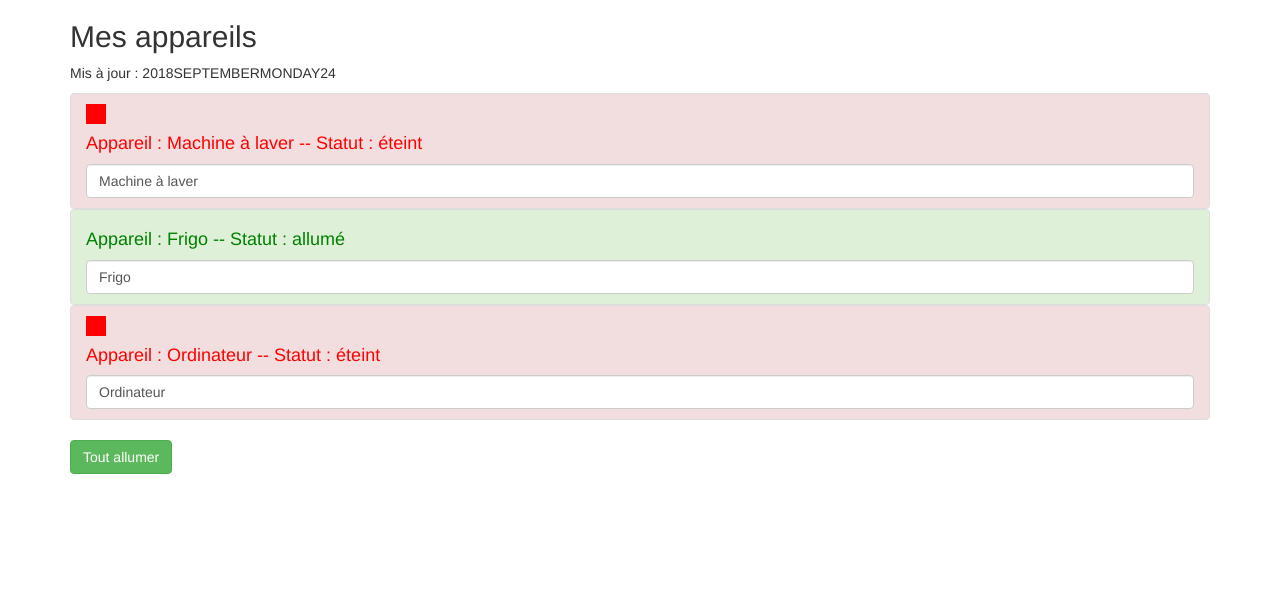
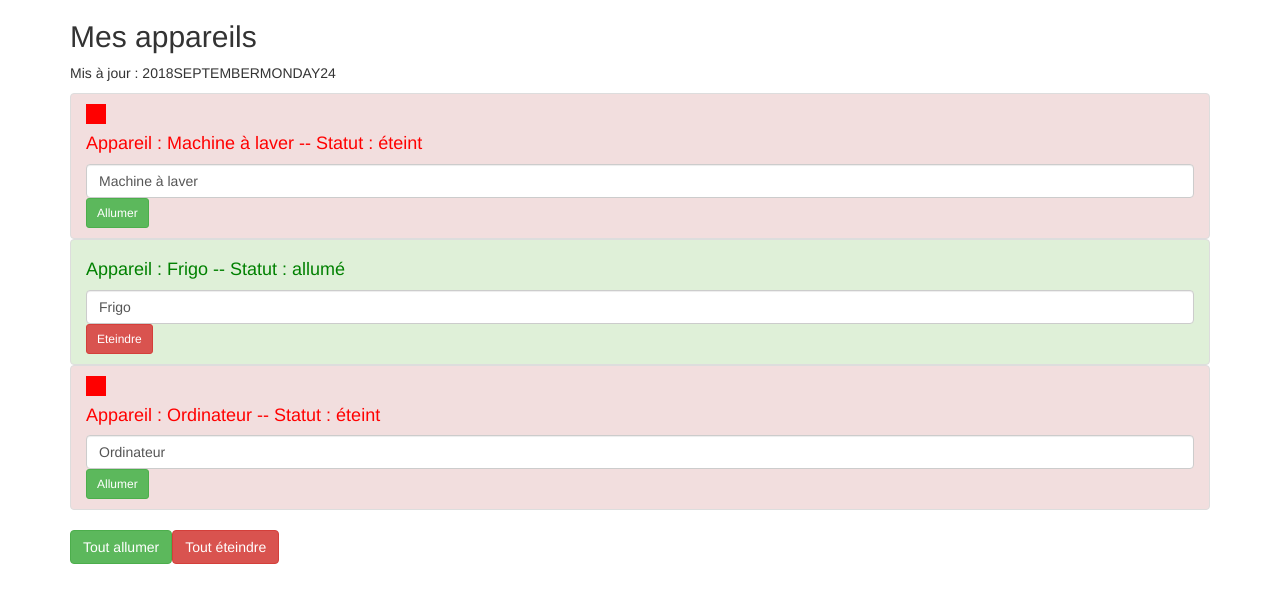
Before and after one commit to Kaelyscius/angular-tutorial, an Angular app: page / in a window 1280 px wide. Shown: the top 602 px of the page. Built offline with nearby package versions, Linux system fonts and the light colour scheme.

Commit message:
chapter : create service angular

```diff
--- a/src/app/app.component.html
+++ b/src/app/app.component.html
@@ -30,13 +30,22 @@
       <h2>Mes appareils</h2>
       <p>Mis à jour : {{ lastUpdate | async | date: 'yMMMMEEEEd' | uppercase }}</p>
       <ul class="list-group">
-        <app-appareil  *ngFor="let appareil of appareils"
+        <app-appareil  *ngFor="let appareil of appareils; let i = index"
                        [appareilName]="appareil.name"
-                       [appareilStatus]="appareil.status"></app-appareil>
+                       [appareilStatus]="appareil.status"
+                       [index]="i"></app-appareil>
       </ul>
       <button class="btn btn-success"
+
               [disabled]="!isAuth"
+
               (click)="onAllumer()">Tout allumer</button>
+
+      <button class="btn btn-danger"
+
+              [disabled]="!isAuth"
+
+              (click)="onEteindre()">Tout éteindre</button>
     </div>
   </div>
 </div>
--- a/src/app/app.component.ts
+++ b/src/app/app.component.ts
@@ -1,11 +1,12 @@
-import { Component } from '@angular/core';
+import { Component, OnInit } from '@angular/core';
+import { AppareilService } from './services/appareil.service';
 
 @Component({
   selector: 'app-root',
   templateUrl: './app.component.html',
   styleUrls: ['./app.component.scss']
 })
-export class AppComponent {
+export class AppComponent implements OnInit {
   isAuth = false;
   lastUpdate = new Promise((resolve, reject) => {
     const date = new Date();
@@ -15,23 +16,9 @@
       }, 2000
     );
   });
-  // Liste des appareils que l'on pourrait récupérer d'une base
-  appareils = [
-    {
-      name: 'Machine à laver',
-      status: 'éteint'
-    },
-    {
-      name: 'Frigo',
-      status: 'allumé'
-    },
-    {
-      name: 'Ordinateur',
-      status: 'éteint'
-    }
-  ];
+  appareils: any[];
 
-  constructor() {
+  constructor(private appareilService: AppareilService) {
     setTimeout(
       () => {
         this.isAuth = true;
@@ -39,7 +26,19 @@
     );
   }
 
+  ngOnInit() {
+    this.appareils = this.appareilService.appareils;
+  }
+
   onAllumer() {
-    console.log('On allume tout !');
+    this.appareilService.switchOnAll();
+  }
+
+  onEteindre() {
+    if(confirm('Etes-vous sûr de vouloir éteindre tous vos appareils ?')) {
+      this.appareilService.switchOffAll();
+    } else {
+      return null;
+    }
   }
 }
--- a/src/app/appareil/appareil.component.html
+++ b/src/app/appareil/appareil.component.html
@@ -6,4 +6,12 @@
   <h4 [ngStyle]="{color: getColor()}">Appareil : {{ appareilName }} -- Statut : {{ getStatus() }}</h4>
   <!--Pour pouvoir utiliser le two-way binding-->
   <input type="text" class="form-control" [(ngModel)]="appareilName">
+
+  <!--Bouton pour éteindre et allumer un seul appareil-->
+  <button class="btn btn-sm btn-success"
+          *ngIf="appareilStatus === 'éteint'"
+          (click)="onSwitch()">Allumer</button>
+  <button class="btn btn-sm btn-danger"
+          *ngIf="appareilStatus === 'allumé'"
+          (click)="onSwitch()">Eteindre</button>
 </li>
--- a/src/app/appareil/appareil.component.ts
+++ b/src/app/appareil/appareil.component.ts
@@ -1,4 +1,5 @@
 import { Component, Input, OnInit } from '@angular/core';
+import { AppareilService } from '../services/appareil.service';
 
 @Component({
   selector: 'app-appareil',
@@ -9,8 +10,9 @@
   // Donner un nom différent à chaque appareil - Grace à @input
   @Input() appareilName: string;
   @Input() appareilStatus: string;
+  @Input() index: number;
 
-  constructor() { }
+  constructor(private appareilService: AppareilService) { }
 
   ngOnInit() {
   }
@@ -26,4 +28,12 @@
       return 'red';
     }
   }
+
+  onSwitch() {
+    if(this.appareilStatus === 'allumé') {
+      this.appareilService.switchOffOne(this.index);
+    } else if(this.appareilStatus === 'éteint') {
+      this.appareilService.switchOnOne(this.index);
+    }
+  }
 }
--- /dev/null
+++ b/src/app/services/appareil.service.ts
@@ -0,0 +1,36 @@
+export class AppareilService {
+  appareils = [
+    {
+      name: 'Machine à laver',
+      status: 'éteint'
+    },
+    {
+      name: 'Frigo',
+      status: 'allumé'
+    },
+    {
+      name: 'Ordinateur',
+      status: 'éteint'
+    }
+  ];
+
+  switchOnAll() {
+    for(let appareil of this.appareils) {
+      appareil.status = 'allumé';
+    }
+  }
+
+  switchOffAll() {
+    for(let appareil of this.appareils) {
+      appareil.status = 'éteint';
+    }
+  }
+
+  switchOnOne(i: number) {
+    this.appareils[i].status = 'allumé';
+  }
+
+  switchOffOne(i: number) {
+    this.appareils[i].status = 'éteint';
+  }
+}
```
Also changed, not shown: src/app/app.module.ts (+5 -2 lines).
